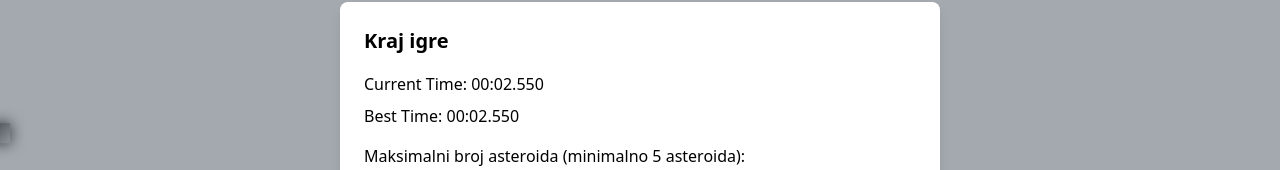
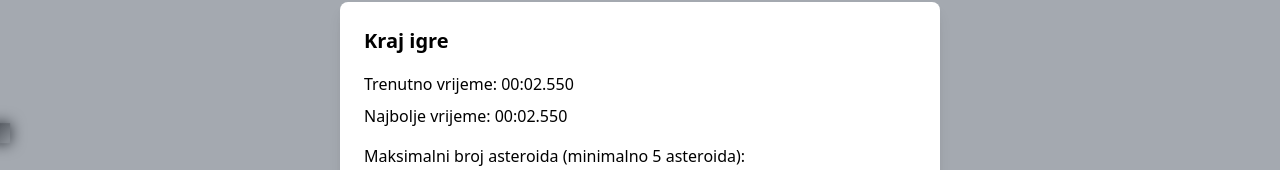
Before and after one commit to mironleko/webProject3, a Next.js app: page / in a window 1280 px wide. Both pictures are taken after a click on the button "Započni". Shown: the part 166-336 px from the top of the page. Built offline with nearby package versions, Linux system fonts and the light colour scheme.

Commit message:
Changed language for time

```diff
--- a/pages/index.tsx
+++ b/pages/index.tsx
@@ -311,8 +311,8 @@ export default function Home() {
           <h2 className={styles.modalTitle}>{gameOver ? "Kraj igre" : "Dobrodošli u igru"}</h2>
             {gameOver && (
               <>
-                <p className="mb-2">Current Time: {formatTime(currentUsersTime)}</p>
-                <p className="mb-4">Best Time: {formatTime(bestTime)}</p>
+                <p className="mb-2">Trenutno vrijeme: {formatTime(currentUsersTime)}</p>
+                <p className="mb-4">Najbolje vrijeme: {formatTime(bestTime)}</p>
               </>
             )}
             <form className="space-y-4">
```
